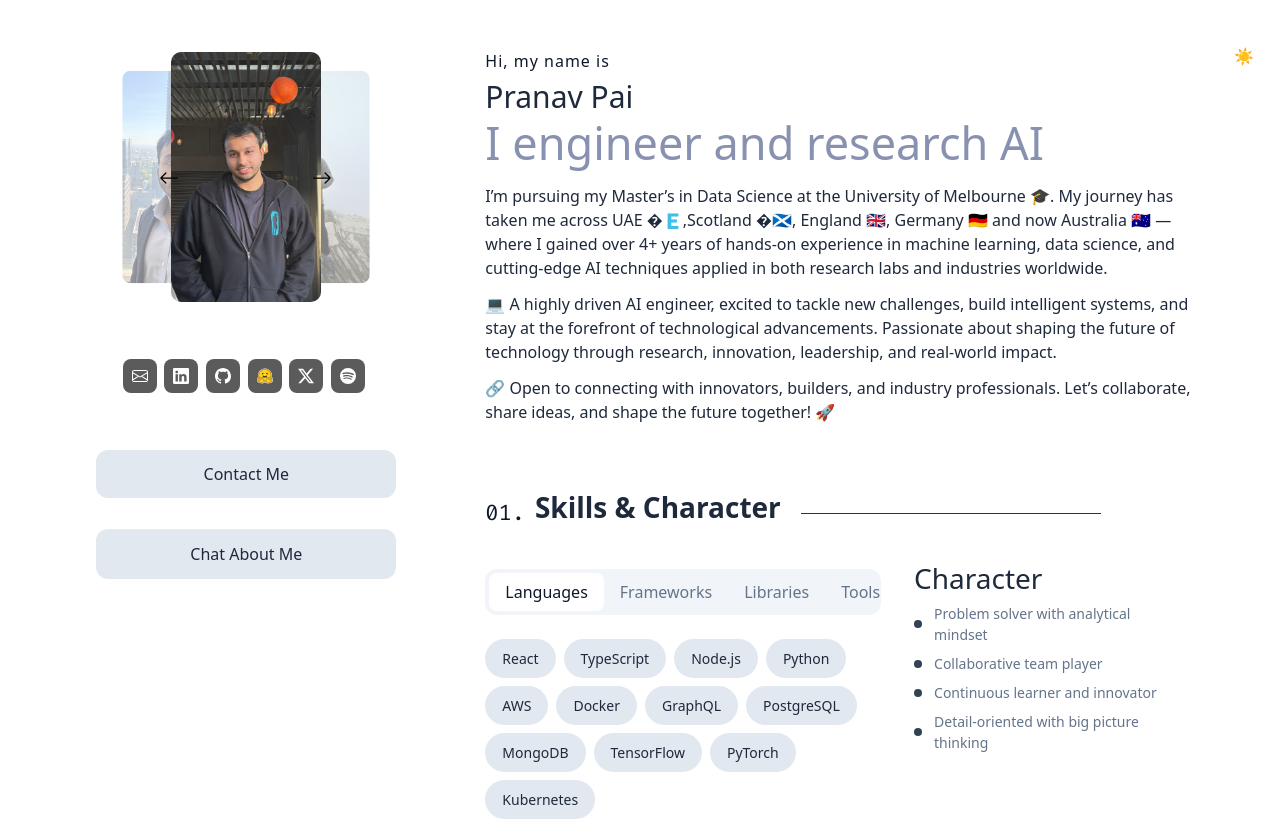
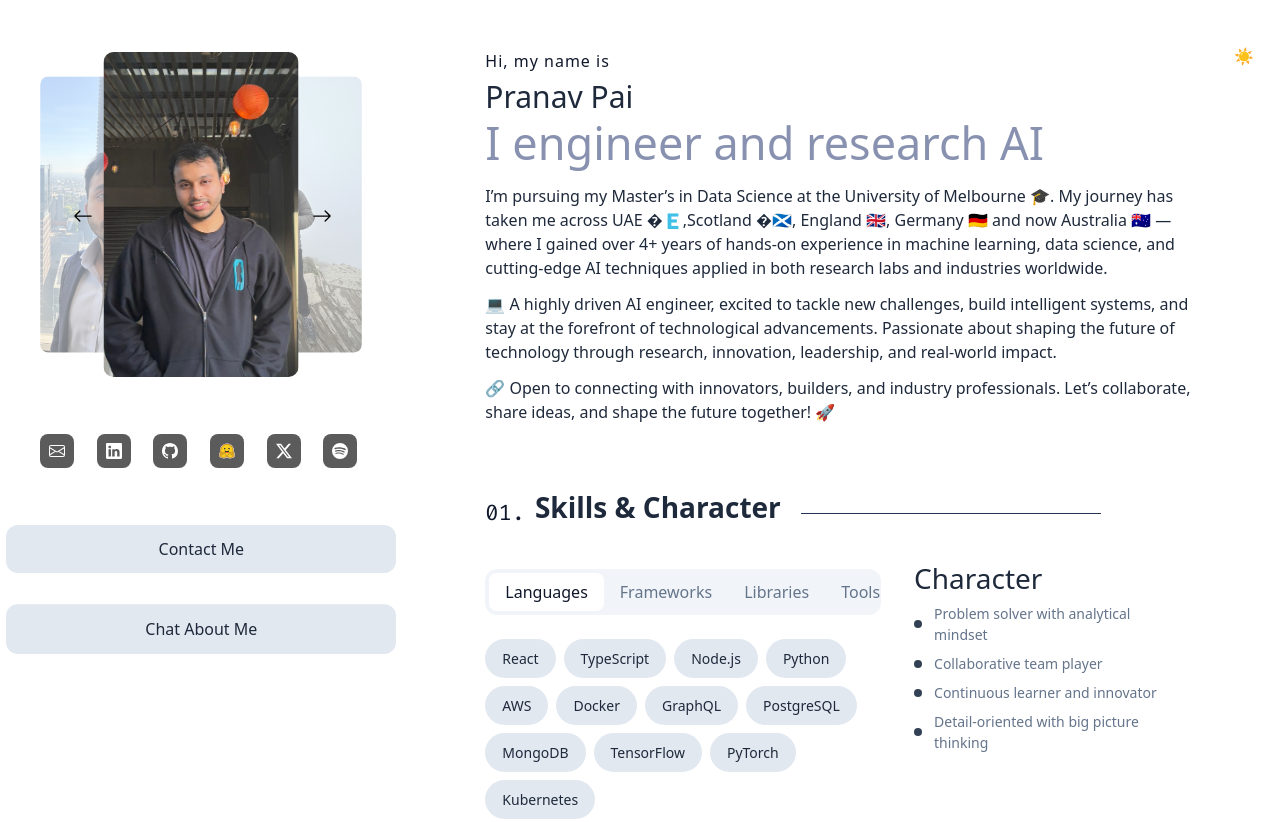
Before and after one commit to pranavpai/pranavpai.github.io, a plain HTML site: page index.html in a window 1280 px wide. Shown: the top 822 px of the page. Drawn offline with nearby package versions, Linux system fonts and the light colour scheme; a web font is replaced by a local one.

Commit message:
Refactor desktop carousel styles for improved layout; adjust dimensions and positioning for better responsiveness

```diff
--- a/assets/styles.css
+++ b/assets/styles.css
@@ -1401,26 +1401,6 @@ blockquote {
   }
 }
 
-/* Desktop carousel - bigger photos */
-@media (min-width: 769px) {
-  .carousel-wrapper {
-    width: 600px;
-    height: 480px;
-  }
-
-  .slide {
-    width: 300px;
-  }
-
-  .nav.left {
-    left: 12%;
-  }
-
-  .nav.right {
-    right: 10%;
-  }
-}
-
 /* slider/carousel */
 
 .carousel_container {
@@ -1505,6 +1485,26 @@ blockquote {
   right: 18%;
 }
 
+/* Desktop carousel - 30% larger than original */
+@media (min-width: 769px) {
+  .carousel-wrapper {
+    width: 390px;
+    height: 325px;
+  }
+
+  .slide {
+    width: 195px;
+  }
+
+  .nav.left {
+    left: 17%;
+  }
+
+  .nav.right {
+    right: 14%;
+  }
+}
+
 .container,
 .container-lg,
 .container-md,
```
